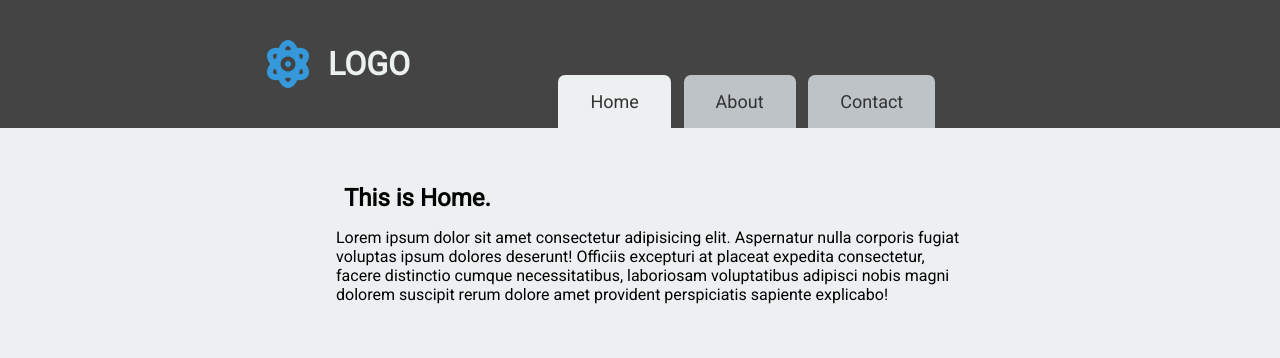
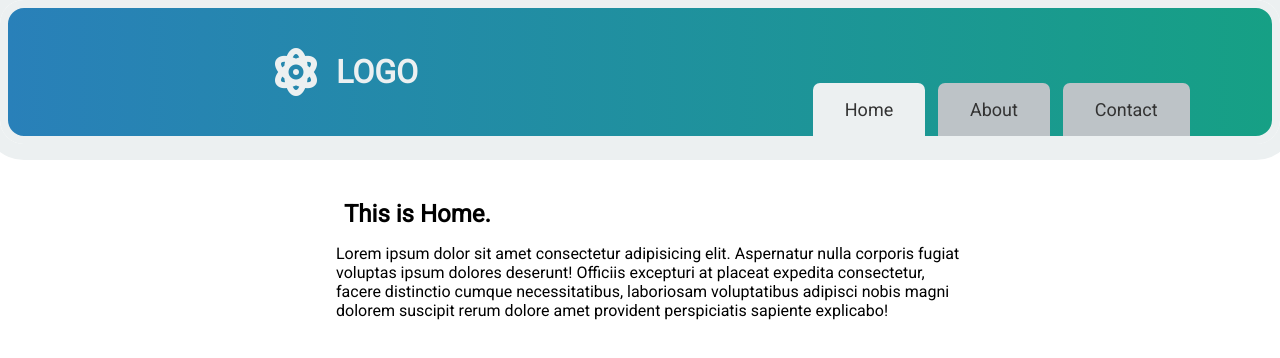
Before and after one commit to OFuaga/course_projects, a plain HTML site: page html_css_practice/nav-tabs/index.html in a window 1280 px wide. Drawn offline with Linux system fonts and the light colour scheme.

Commit message:
Add a gradient to header

```diff
--- a/html_css_practice/nav-tabs/css/style.css
+++ b/html_css_practice/nav-tabs/css/style.css
@@ -12,16 +12,21 @@ body {
 
 /* HEADER */
 #header {
-  background: #444;
+  /* background: #444; */
+  background: linear-gradient(to right, #2980b9, #16a085);
   position: relative;
   max-width: 100vw;
+  border: 10px solid #ecf0f1;
+  box-shadow: 0 0 0rem 1rem #ecf0f1;
+  border-radius: 1.5rem;
+  border-width: 0.5rem;
 }
 
 .logo {
   display: flex;
   align-items: center;
   padding: 2rem 0 2rem 20vw;
-  color: #3498db;
+  color: #ecf0f1;
 }
 
 .logo h1 {
@@ -36,7 +41,7 @@ body {
 #nav-tabs {
 position: absolute;
 top: 41%;
-left: 40%;
+left: 60%;
 }
 
 #nav-tabs ul {
@@ -70,7 +75,7 @@ left: 40%;
 .container {
   position: relative;
   width: 50vw;
-  height: 86.9vh;
+  height: 100%;
   margin: auto;
 }
 
```
Also changed, not shown: html_css_practice/nav-tabs/index.html (+1 -3 lines).
